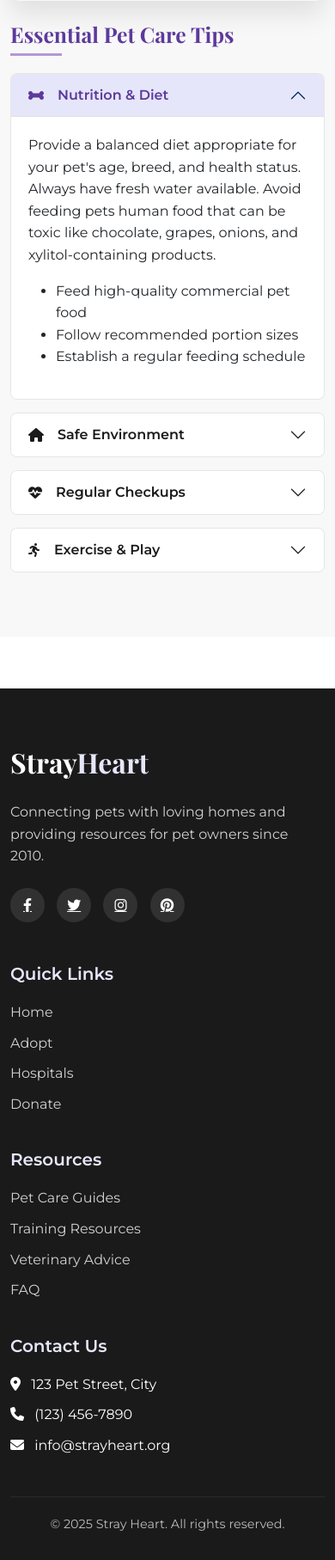
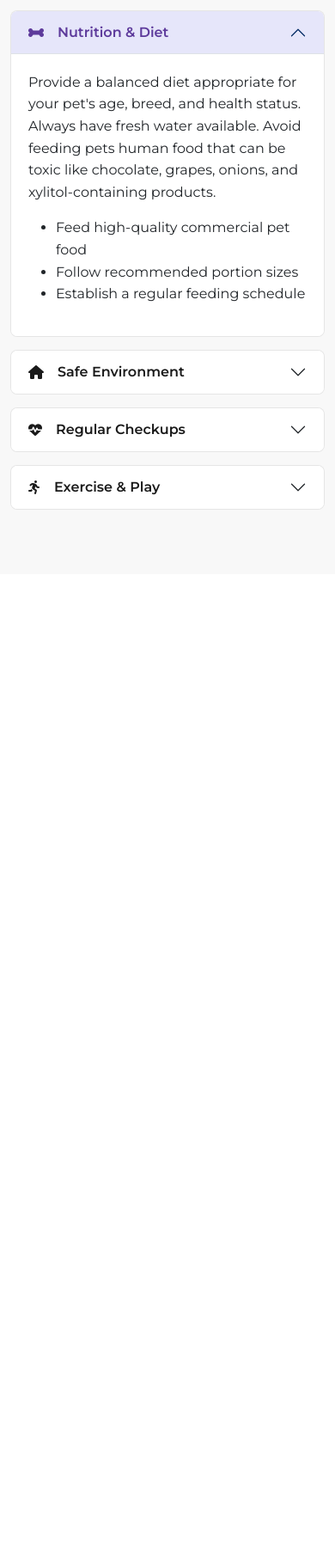
Before and after one commit to Nipuni-sankalpana/stray_Heart_Website, a PHP site: page /hospital.php in a window 390 px wide. Shown: the part 1280-3095 px from the top of the page at 86% size. After the commit the page ends 1873 px from the top, so only its background shows below. Run offline with PHP 8.4, Linux system fonts and the light colour scheme; data that the repository does not hold is empty.

Commit message:
Update hospital.php

```diff
--- a/hospital.php
+++ b/hospital.php
@@ -288,80 +247,6 @@
       padding: 15px 25px;
     }
 
-    /* Footer */
-    .footer {
-      background-color: var(--black);
-      color: var(--white);
-      padding: 60px 0 30px;
-    }
-
-    .footer-logo {
-      font-family: 'Playfair Display', serif;
-      font-size: 2rem;
-      font-weight: 700;
-      color: var(--white);
-      margin-bottom: 20px;
-    }
-
-    .footer-logo span {
-      color: var(--lavender);
-    }
-
-    .footer-links h5 {
-      font-weight: 600;
-      margin-bottom: 20px;
-      color: var(--lavender);
-    }
-
-    .footer-links ul {
-      list-style: none;
-      padding: 0;
-    }
-
-    .footer-links li {
-      margin-bottom: 10px;
-    }
-
-    .footer-links a {
-      color: var(--white);
-      text-decoration: none;
-      transition: all 0.3s ease;
-      opacity: 0.8;
-    }
-
-    .footer-links a:hover {
-      opacity: 1;
-      color: var(--lavender);
-      padding-left: 5px;
-    }
-
-    .social-icons a {
-      display: inline-flex;
-      align-items: center;
-      justify-content: center;
-      width: 40px;
-      height: 40px;
-      background-color: rgba(255, 255, 255, 0.1);
-      border-radius: 50%;
-      color: var(--white);
-      margin-right: 10px;
-      transition: all 0.3s ease;
-    }
-
-    .social-icons a:hover {
-      background-color: var(--dark-lavender);
-      transform: translateY(-3px);
-    }
-
-    .copyright {
-      border-top: 1px solid rgba(255, 255, 255, 0.1);
-      padding-top: 20px;
-      margin-top: 30px;
-      text-align: center;
-      color: var(--white);
-      opacity: 0.7;
-      font-size: 0.9rem;
-    }
 
     /* Responsive Adjustments */
     @media (max-width: 992px) {
@@ -389,39 +274,43 @@
         font-size: 1.8rem;
       }
 
-      .navbar-brand {
-        font-size: 1.5rem;
-      }
     }
   </style>
 </head>
 <body>
-<!-- Navigation -->
-<nav class="navbar navbar-expand-lg navbar-light fixed-top">
+<!-- Bootstrap Navbar -->
+    <nav class="navbar navbar-expand-lg navbar-dark fixed-top">
       <div class="container">
-    <a class="navbar-brand" href="index.php">
-      <span>Stray</span>Heart
+        <a class="navbar-brand" href="#">
+          <span style="color: #e3d7ed">Stray</span> <span style="color:black">Heart</span>
         </a>
-    <button class="navbar-toggler" type="button" data-bs-toggle="collapse" data-bs-target="#navbarNav" aria-controls="navbarNav" aria-expanded="false" aria-label="Toggle navigation">
+        <button
+          class="navbar-toggler"
+          type="button"
+          data-bs-toggle="collapse"
+          data-bs-target="#navbarNav"
+          aria-controls="navbarNav"
+          aria-expanded="false"
+          aria-label="Toggle navigation"
+        >
           <span class="navbar-toggler-icon"></span>
         </button>
         <div class="collapse navbar-collapse" id="navbarNav">
           <ul class="navbar-nav ms-auto">
             <li class="nav-item">
-          <a class="nav-link" href="index.php">Home</a>
+              <a class="nav-link active" href="index.php">Home</a>
             </li>
             <li class="nav-item">
               <a class="nav-link" href="pet_list.php">Pet List</a>
             </li>
             <li class="nav-item">
-          <a class="nav-link active" href="hospital.php">Hospitals</a>
+              <a class="nav-link" href="hospital.php">Hospitals</a>
             </li>
             <li class="nav-item">
               <a class="nav-link" href="donation.php">Donation</a>
             </li>
-        <li class="nav-item ms-lg-3">
-          <a class="btn btn-primary" href="add-pet.php">Add Pet</a>
-        </li>
+
+
           </ul>
         </div>
       </div>
@@ -431,8 +320,9 @@
 <section class="hero-section">
   <div class="container">
     <div class="hero-content">
-      <h1 class="hero-title">Quality Care for Your Beloved Pets</h1>
-      <p class="hero-subtitle">Find trusted veterinary hospitals and learn essential pet care tips to keep your furry friends healthy and happy.</p>
+      <h1 class="hero-title">Pet Hospitals Near You
+</h1>
+      <p class="hero-subtitle">Find the best veterinary care for your furry friends</p>
       <a href="#hospitals" class="btn btn-primary">Explore Hospitals</a>
     </div>
   </div>
@@ -506,7 +396,7 @@
     <div class="row align-items-center">
       <div class="col-lg-5 mb-4 mb-lg-0">
         <div class="tips-image-container">
-          <img src="assets/images/pet-care-tips.jpg" alt="Pet care tips" class="tips-image">
+          <img src="assets/images/Hospital.png" alt="Pet care tips" class="tips-image">
         </div>
       </div>
       <div class="col-lg-7">
@@ -588,64 +478,10 @@
       </div>
       <div class="modal-footer">
         <button type="button" class="btn btn-secondary" data-bs-dismiss="modal">Close</button>
-        <button type="button" class="btn btn-primary" id="directionsBtn">Get Directions</button>
       </div>
     </div>
   </div>
 </div>
-
-<!-- Footer -->
-<footer class="footer">
-  <div class="container">
-    <div class="row">
-      <div class="col-lg-4 mb-5 mb-lg-0">
-        <div class="footer-logo">Stray<span>Heart</span></div>
-        <p class="mt-3" style="opacity: 0.8;">Connecting pets with loving homes and providing resources for pet owners since 2010.</p>
-        <div class="social-icons mt-4">
-          <a href="#"><i class="fab fa-facebook-f"></i></a>
-          <a href="#"><i class="fab fa-twitter"></i></a>
-          <a href="#"><i class="fab fa-instagram"></i></a>
-          <a href="#"><i class="fab fa-pinterest"></i></a>
-        </div>
-      </div>
-      <div class="col-lg-2 col-md-6 mb-4 mb-md-0">
-        <div class="footer-links">
-          <h5>Quick Links</h5>
-          <ul>
-            <li><a href="index.php">Home</a></li>
-            <li><a href="pet_list.php">Adopt</a></li>
-            <li><a href="hospital.php">Hospitals</a></li>
-            <li><a href="donation.php">Donate</a></li>
-          </ul>
-        </div>
-      </div>
-      <div class="col-lg-3 col-md-6 mb-4 mb-md-0">
-        <div class="footer-links">
-          <h5>Resources</h5>
-          <ul>
-            <li><a href="#">Pet Care Guides</a></li>
-            <li><a href="#">Training Resources</a></li>
-            <li><a href="#">Veterinary Advice</a></li>
-            <li><a href="#">FAQ</a></li>
-          </ul>
-        </div>
-      </div>
-      <div class="col-lg-3 col-md-6">
-        <div class="footer-links">
-          <h5>Contact Us</h5>
-          <ul>
-            <li><i class="fas fa-map-marker-alt me-2"></i> 123 Pet Street, City</li>
-            <li><i class="fas fa-phone me-2"></i> (123) 456-7890</li>
-            <li><i class="fas fa-envelope me-2"></i> info@strayheart.org</li>
-          </ul>
-        </div>
-      </div>
-    </div>
-    <div class="copyright">
-      &copy; <?php echo date('Y'); ?> Stray Heart. All rights reserved.
-    </div>
-  </div>
-</footer>
 
 <!-- Bootstrap Bundle JS -->
 <script src="https://cdn.jsdelivr.net/npm/bootstrap@5.3.5/dist/js/bootstrap.bundle.min.js"></script>
@@ -661,12 +497,9 @@
   });
 
   // Modal functionality
-  let currentHospital = null;
-
   function setModalData(hospital) {
-    currentHospital = hospital;
     document.getElementById('hospitalModalLabel').innerHTML =
-      <i class="fas fa-hospital me-2"></i>${hospital.name};
+      `<i class="fas fa-hospital me-2"></i>${hospital.name}`;
 
     document.getElementById('hospitalModalBody').innerHTML = `
       <div class="mb-3">
@@ -706,13 +539,6 @@
       </div>
     `;
   }
-
-  document.getElementById('directionsBtn').addEventListener('click', function() {
-    if (currentHospital && currentHospital.location) {
-      const address = encodeURIComponent(currentHospital.location);
-      window.open(https://www.google.com/maps/search/?api=1&query=${address}, '_blank');
-    }
-  });
 </script>
 </body>
 </html>
```
Also changed, not shown: other parts of hospital.php (+22 -63 lines). Lines whose indentation alone changed are shown as unchanged.
